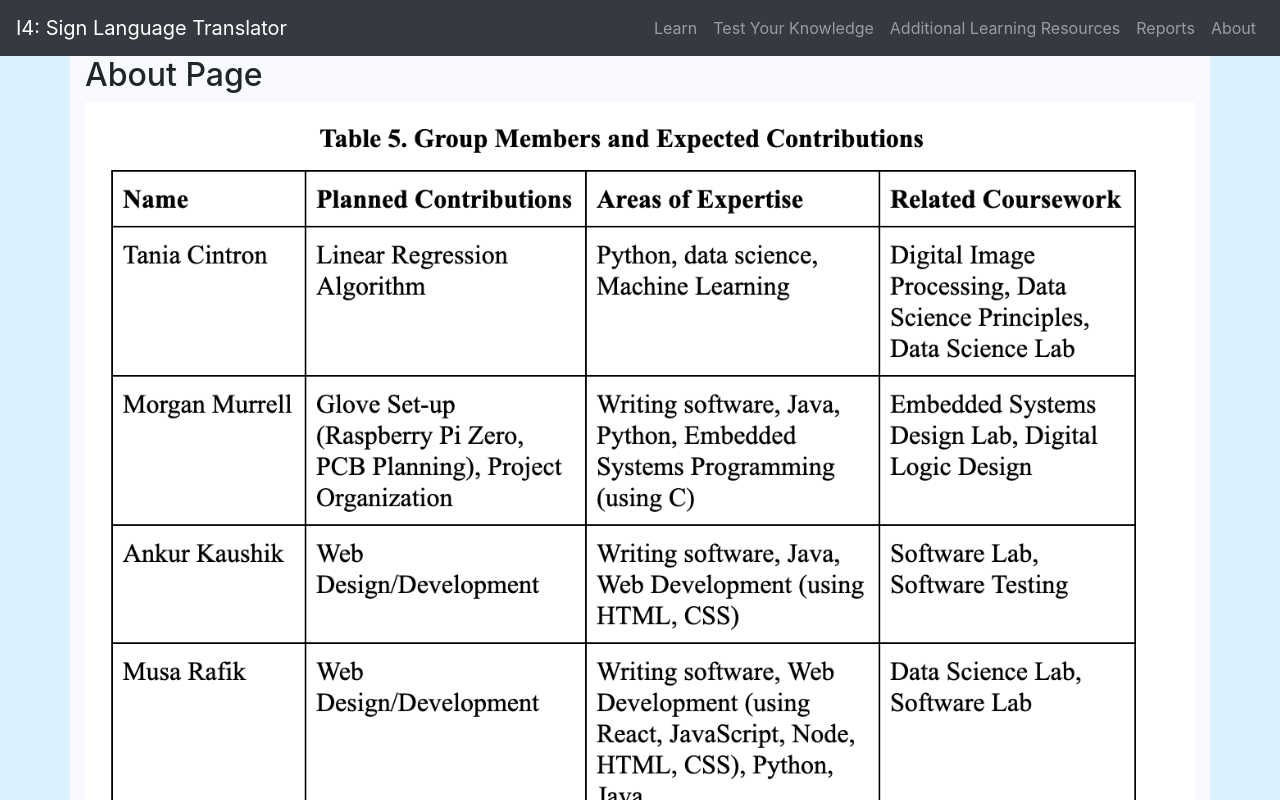
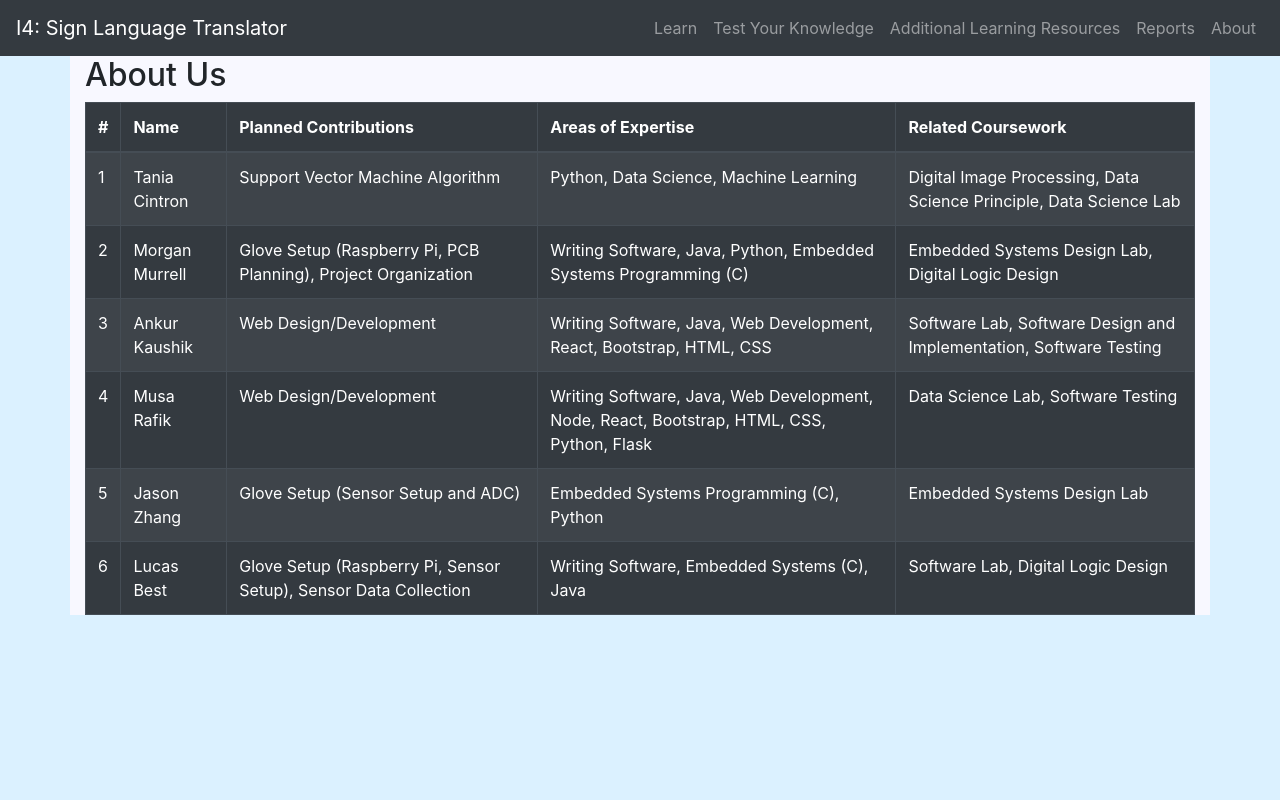
Before and after one commit to musarafik/glove_web_app, a React (Create React App) app in the folder frontend/: page /about in a window 1280 px wide. Shown: the top 800 px of the page. Built offline with nearby package versions, Linux system fonts and the light colour scheme; no server answers.

Commit message:
Moved data from picture to a table

```diff
--- a/frontend/package.json
+++ b/frontend/package.json
@@ -14,6 +14,7 @@
     "react-router-dom": "^5.1.2",
     "react-scripts": "3.4.1",
     "reactstrap": "^8.4.1",
+    "socket.io-client": "^2.3.1",
     "speak-tts": "^2.0.8",
     "styled-components": "^5.0.1"
   },
--- a/frontend/src/pages/About.js
+++ b/frontend/src/pages/About.js
@@ -1,12 +1,64 @@
 import React from 'react';
-import Image from 'react-bootstrap/Image';
-import team from '../assets/team.png';
+import Table from 'react-bootstrap/Table'
 
 // export const About  = () =>(
 const About = () =>(
     <div>
-        <h2>About Page</h2>
-        <Image src={team} fluid/>
+        <h2>About Us</h2>
+        <div></div>
+        <Table striped bordered hover variant="dark">
+            <thead>
+                <tr>
+                <th>#</th>
+                <th>Name</th>
+                <th>Planned Contributions</th>
+                <th>Areas of Expertise</th>
+                <th>Related Coursework</th>
+                </tr>
+            </thead>
+            <tbody>
+                <tr>
+                <td>1</td>
+                <td>Tania Cintron</td>
+                <td>Support Vector Machine Algorithm</td>
+                <td>Python, Data Science, Machine Learning</td>
+                <td>Digital Image Processing, Data Science Principle, Data Science Lab</td>
+                </tr>
+                <tr>
+                <td>2</td>
+                <td>Morgan Murrell</td>
+                <td>Glove Setup (Raspberry Pi, PCB Planning), Project Organization</td>
+                <td>Writing Software, Java, Python, Embedded Systems Programming (C)</td>
+                <td>Embedded Systems Design Lab, Digital Logic Design</td>
+                </tr>
+                <tr>
+                <td>3</td>
+                <td>Ankur Kaushik</td>
+                <td>Web Design/Development</td>
+                <td>Writing Software, Java, Web Development, React, Bootstrap, HTML, CSS</td>
+                <td>Software Lab, Software Design and Implementation, Software Testing</td>
+                </tr>
+                <tr>
+                <td>4</td>
+                <td>Musa Rafik</td>
+                <td>Web Design/Development</td>
+                <td>Writing Software, Java, Web Development, Node, React, Bootstrap, HTML, CSS, Python, Flask</td>
+                <td>Data Science Lab, Software Testing</td>
+                </tr><tr>
+                <td>5</td>
+                <td>Jason Zhang</td>
+                <td>Glove Setup (Sensor Setup and ADC)</td>
+                <td>Embedded Systems Programming (C), Python</td>
+                <td>Embedded Systems Design Lab</td>
+                </tr><tr>
+                <td>6</td>
+                <td>Lucas Best</td>
+                <td>Glove Setup (Raspberry Pi, Sensor Setup), Sensor Data Collection</td>
+                <td>Writing Software, Embedded Systems (C), Java</td>
+                <td>Software Lab, Digital Logic Design</td>
+                </tr>
+            </tbody>
+            </Table>
     </div>
 )
 
```
Also changed, not shown: 1 other file (tests, documents, lock files or other folders).
